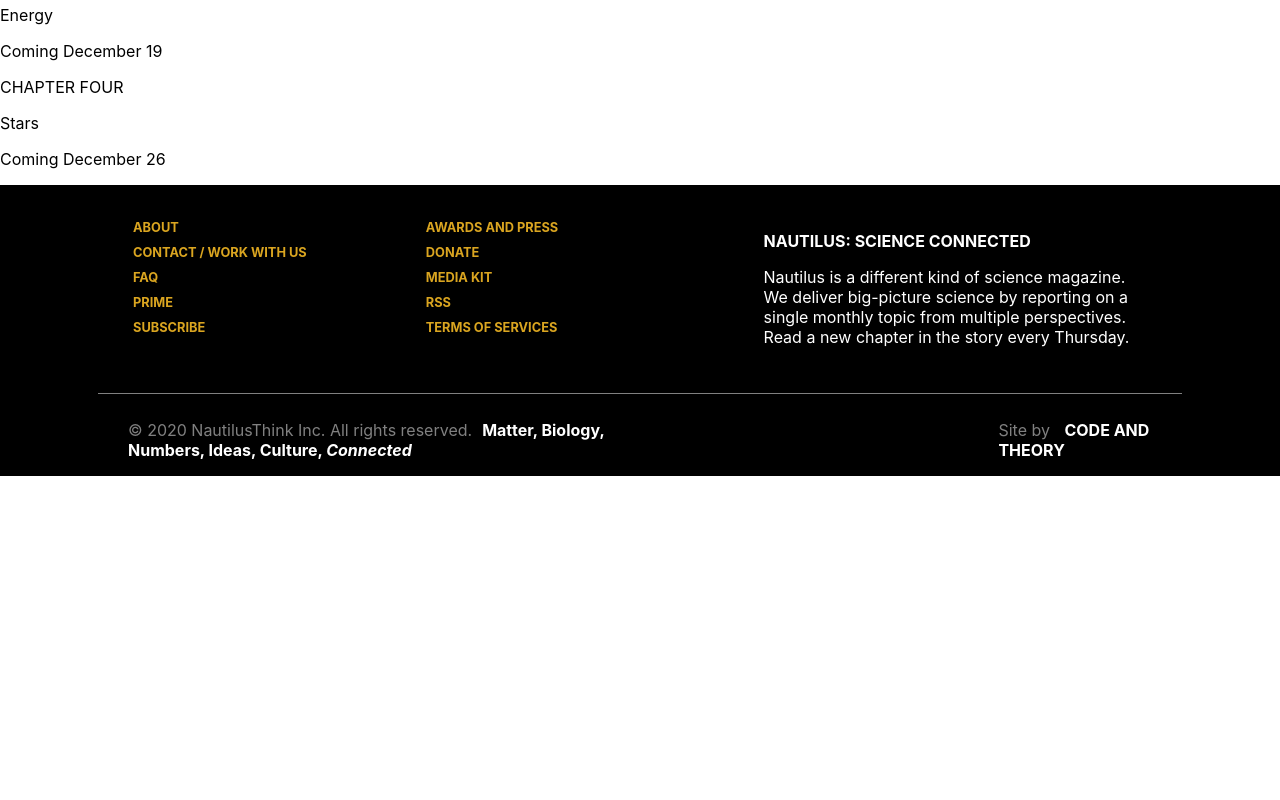
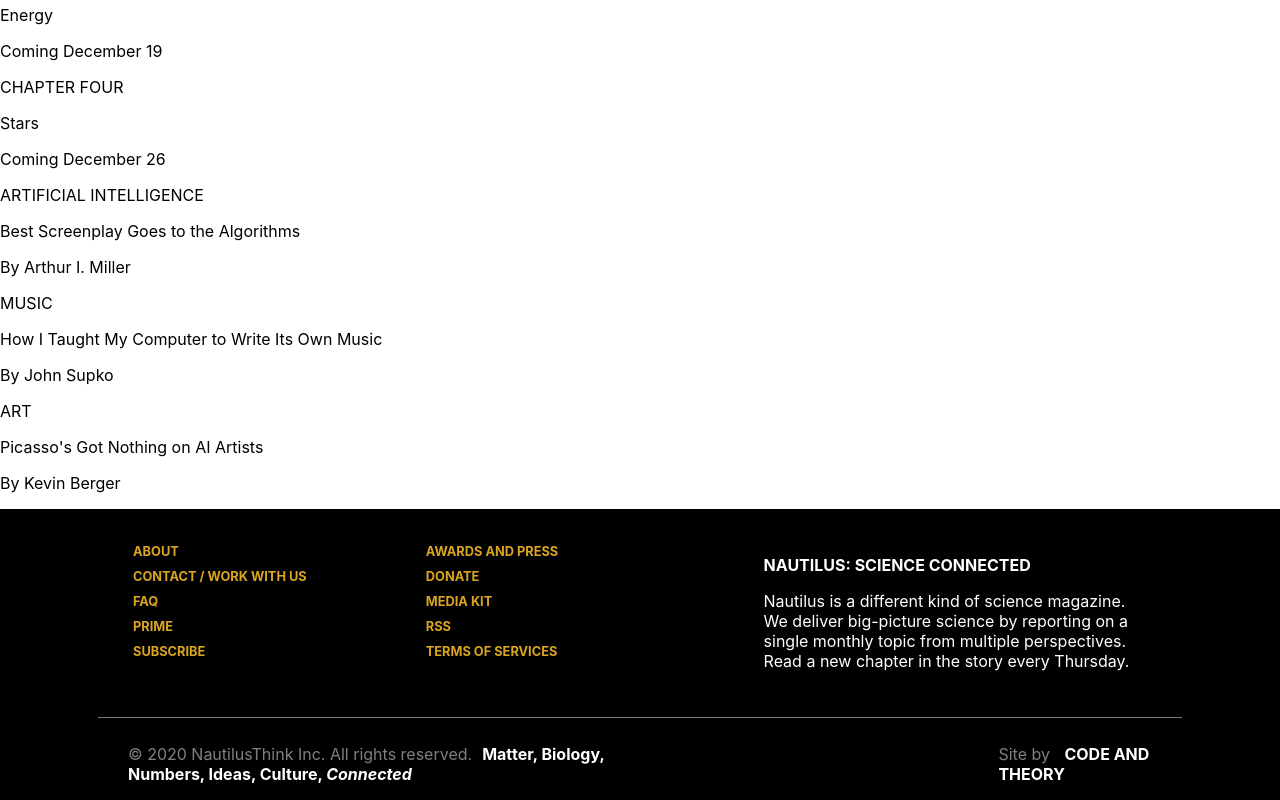
Before and after one commit to josephsenyonjo25/natmockup, a React (Create React App) app: page / in a window 1280 px wide. Shown: the part 1424-2224 px from the top of the page. Before the commit the page ends 1900 px from the top, so only its background shows below. Built offline with nearby package versions, Linux system fonts and the light colour scheme.

Commit message:
added more Catalysts content

```diff
--- a/src/components/Catalysts.js
+++ b/src/components/Catalysts.js
@@ -31,7 +31,29 @@
                     <p>Stars</p>
                     <p>Coming December 26</p>
                 </div>
-
+            </div>
+            <div id= "catalysts_right">
+              <div>
+                  <div className="whitebox">
+                      <p>ARTIFICIAL INTELLIGENCE</p>
+                      <p>Best Screenplay Goes to the Algorithms</p>
+                      <p>By Arthur I. Miller</p>
+                  </div>
+              </div>
+              <div>
+                  <div className="whitebox">
+                      <p>MUSIC</p>
+                      <p>How I Taught My Computer to Write Its Own Music</p>
+                      <p>By John Supko</p>
+                  </div>
+              </div>
+              <div>
+                  <div className="whitebox">
+                      <p>ART</p>
+                      <p>Picasso's Got Nothing on AI Artists</p>
+                      <p>By Kevin Berger</p>
+                  </div>
+              </div>
             </div>
         </div>
       );
```
